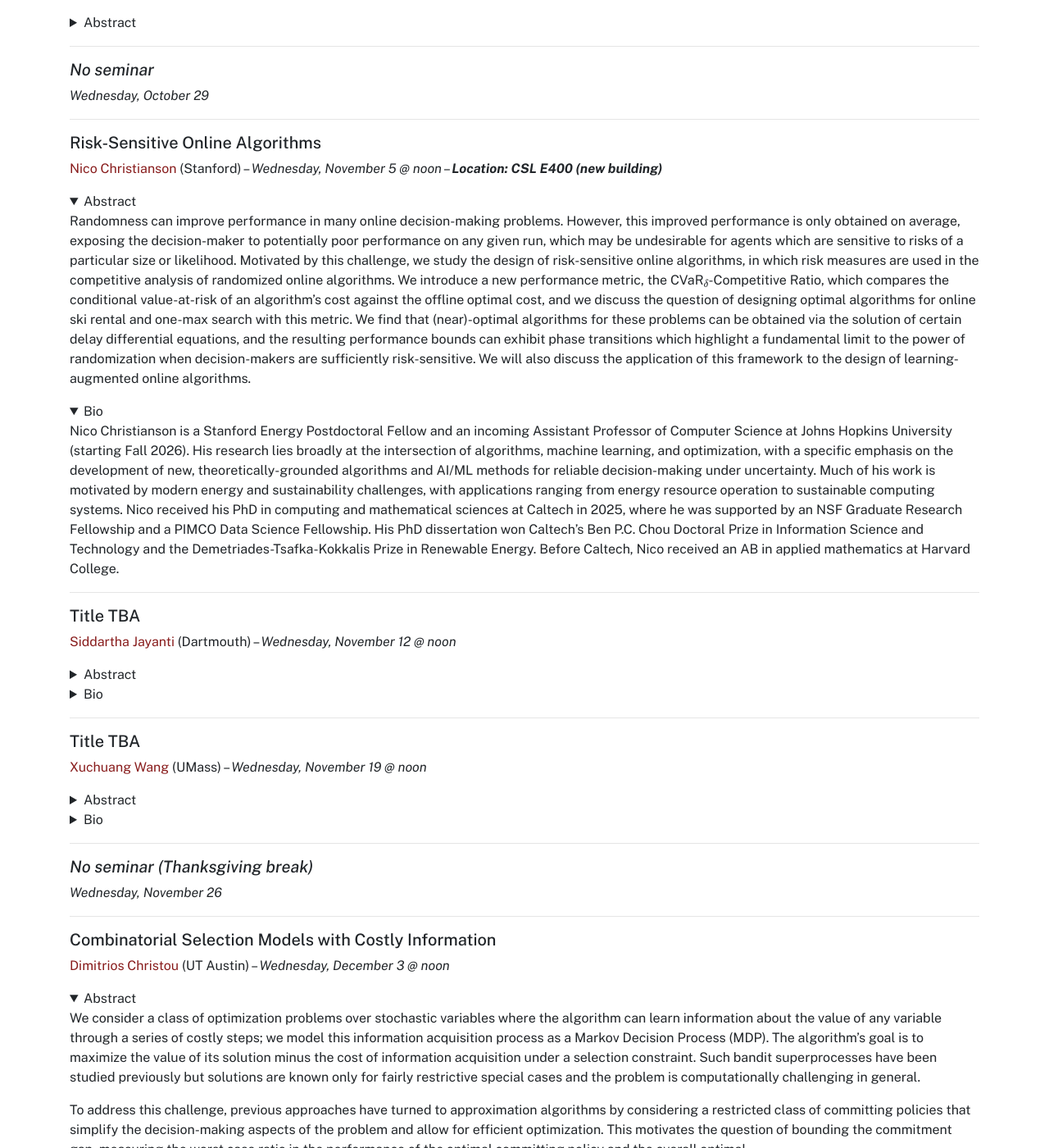
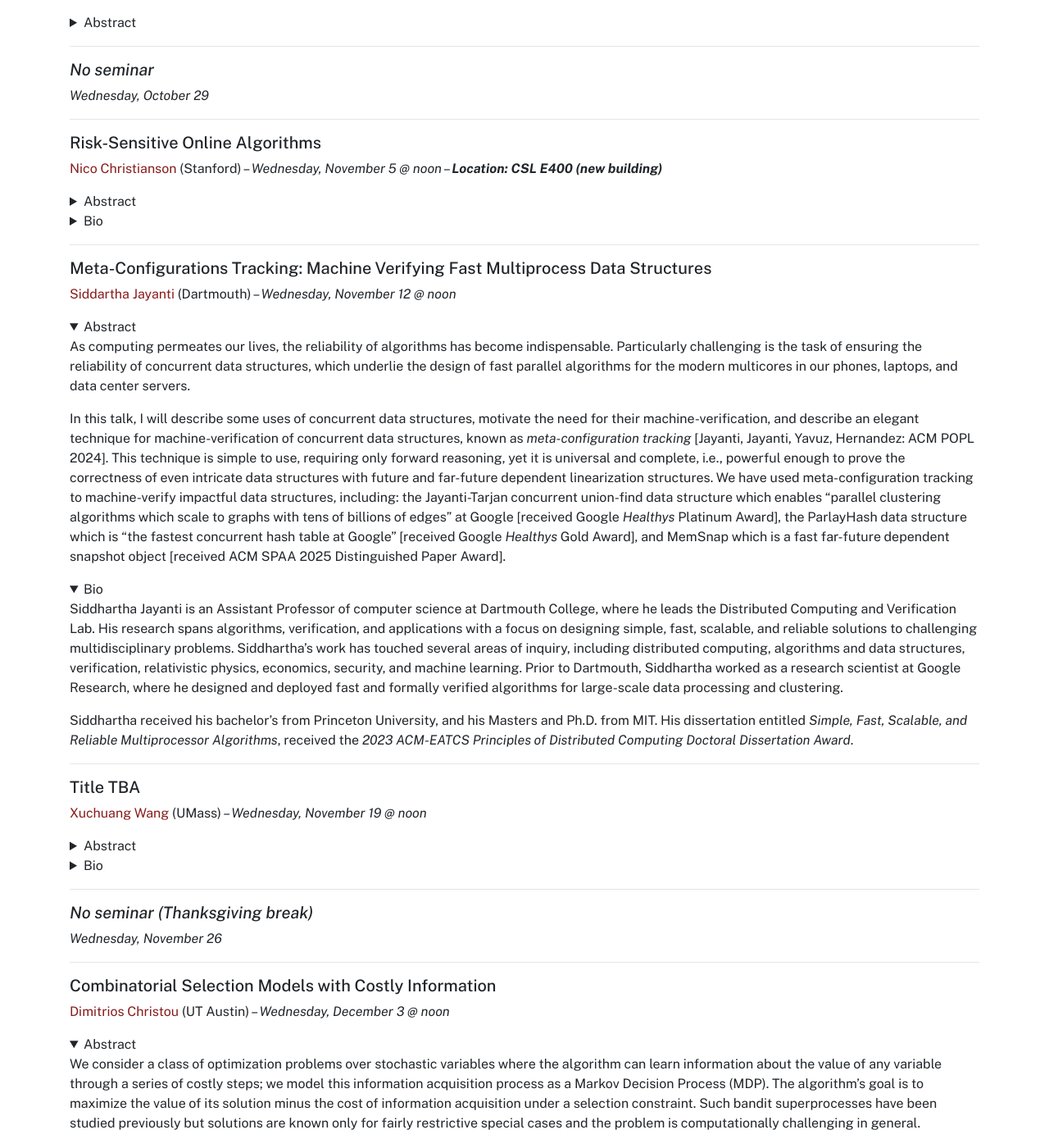
Before and after one commit to umass-theory/umass-theory.github.io, a Jekyll site: the page built from seminar.md, in a window 1280 px wide and 1400 px high, scrolled down 1760 px. Shown: the whole window at 82% size. Built offline with Jekyll 4.4.1, drawn with Linux system fonts in a browser that asks for light colours.

Commit message:
Update seminar.md

```diff
--- a/seminar.md
+++ b/seminar.md
@@ -146,13 +146,13 @@ We give a reduction from $$(1+\epsilon)$$-approximate Earth Mover's Distance (EM
 ##### Risk-Sensitive Online Algorithms
 
 [Nico Christianson](https://nicochristianson.com/) (Stanford) -- *Wednesday, November 5 @ noon* -- ***Location: CSL E400 (new building)***
-<details markdown="1" open="1">
+<details markdown="1">
 <summary>Abstract</summary>
 
 Randomness can improve performance in many online decision-making problems. However, this improved performance is only obtained on average, exposing the decision-maker to potentially poor performance on any given run, which may be undesirable for agents which are sensitive to risks of a particular size or likelihood. Motivated by this challenge, we study the design of risk-sensitive online algorithms, in which risk measures are used in the competitive analysis of randomized online algorithms. We introduce a new performance metric, the CVaR$$_δ$$-Competitive Ratio, which compares the conditional value-at-risk of an algorithm's cost against the offline optimal cost, and we discuss the question of designing optimal algorithms for online ski rental and one-max search with this metric. We find that (near)-optimal algorithms for these problems can be obtained via the solution of certain delay differential equations, and the resulting performance bounds can exhibit phase transitions which highlight a fundamental limit to the power of randomization when decision-makers are sufficiently risk-sensitive. We will also discuss the application of this framework to the design of learning-augmented online algorithms.
 
 </details>
-<details markdown="1" open="1">
+<details markdown="1">
 <summary>Bio</summary>
 
 Nico Christianson is a Stanford Energy Postdoctoral Fellow and an incoming Assistant Professor of Computer Science at Johns Hopkins University (starting Fall 2026). His research lies broadly at the intersection of algorithms, machine learning, and optimization, with a specific emphasis on the development of new, theoretically-grounded algorithms and AI/ML methods for reliable decision-making under uncertainty. Much of his work is motivated by modern energy and sustainability challenges, with applications ranging from energy resource operation to sustainable computing systems. Nico received his PhD in computing and mathematical sciences at Caltech in 2025, where he was supported by an NSF Graduate Research Fellowship and a PIMCO Data Science Fellowship. His PhD dissertation won Caltech’s Ben P.C. Chou Doctoral Prize in Information Science and Technology and the Demetriades-Tsafka-Kokkalis Prize in Renewable Energy. Before Caltech, Nico received an AB in applied mathematics at Harvard College.
@@ -161,19 +161,23 @@ Nico Christianson is a Stanford Energy Postdoctoral Fellow and an incoming Assis
 
 <hr>
 
-##### Title TBA
+##### Meta-Configurations Tracking: Machine Verifying Fast Multiprocess Data Structures
 
 [Siddartha Jayanti](https://sites.google.com/view/siddhartha-jayanti/home?authuser=0) (Dartmouth) -- *Wednesday, November 12 @ noon*
-<details markdown="1">
+<details markdown="1"  open="1">
 <summary>Abstract</summary>
 
-TBA
+As computing permeates our lives, the reliability of algorithms has become indispensable. Particularly challenging is the task of ensuring the reliability of concurrent data structures, which underlie the design of fast parallel algorithms for the modern multicores in our phones, laptops, and data center servers.
+
+In this talk, I will describe some uses of concurrent data structures, motivate the need for their machine-verification, and describe an elegant technique for machine-verification of concurrent data structures, known as _meta-configuration tracking_ [Jayanti, Jayanti, Yavuz, Hernandez: ACM POPL 2024]. This technique is simple to use, requiring only forward reasoning, yet it is universal and complete, i.e., powerful enough to prove the correctness of even intricate data structures with future and far-future dependent linearization structures. We have used meta-configuration tracking to machine-verify impactful data structures, including: the Jayanti-Tarjan concurrent union-find data structure which enables "parallel clustering algorithms which scale to graphs with tens of billions of edges" at Google [received Google _Healthys_ Platinum Award], the ParlayHash data structure which is "the fastest concurrent hash table at Google" [received Google _Healthys_ Gold Award], and MemSnap which is a fast far-future dependent snapshot object [received ACM SPAA 2025 Distinguished Paper Award].
 
 </details>
-<details markdown="1">
+<details markdown="1"  open="1">
 <summary>Bio</summary>
 
-TBA
+Siddhartha Jayanti is an Assistant Professor of computer science at Dartmouth College, where he leads the Distributed Computing and Verification Lab. His research spans algorithms, verification, and applications with a focus on designing simple, fast, scalable, and reliable solutions to challenging multidisciplinary problems. Siddhartha's work has touched several areas of inquiry, including distributed computing, algorithms and data structures, verification, relativistic physics, economics, security, and machine learning. Prior to Dartmouth, Siddhartha worked as a research scientist at Google Research, where he designed and deployed fast and formally verified algorithms for large-scale data processing and clustering.
+
+Siddhartha received his bachelor's from Princeton University, and his Masters and Ph.D. from MIT. His dissertation entitled _Simple, Fast, Scalable, and Reliable Multiprocessor Algorithms_, received the _2023 ACM-EATCS Principles of Distributed Computing Doctoral Dissertation Award_.
 
 </details>
 
```
